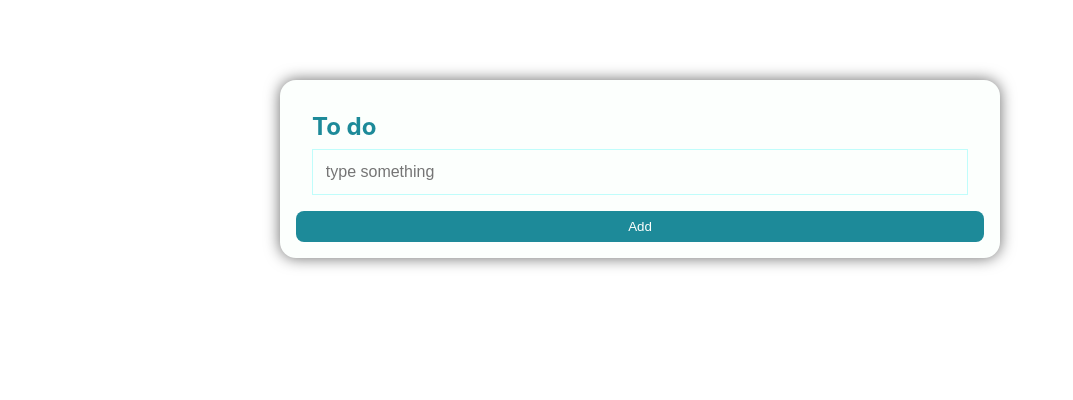
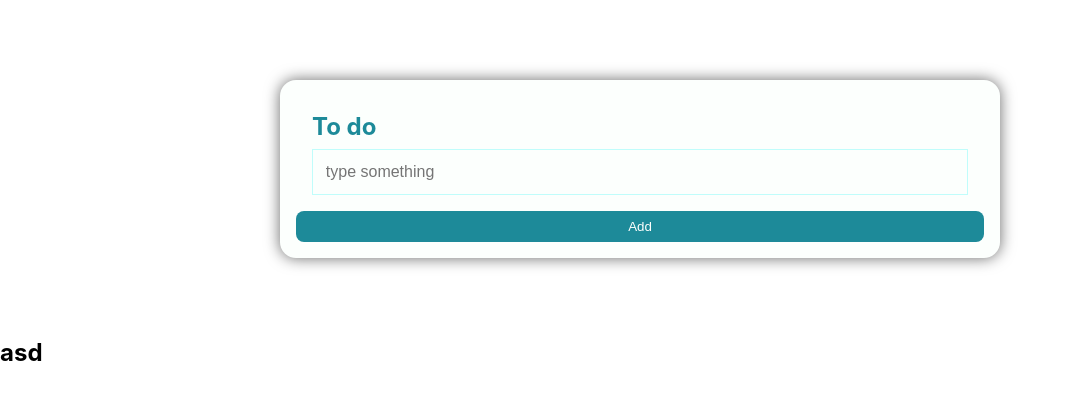
Before and after one commit to YasudaYutaka/simple-to-do-list, a React (Create React App) app: page / in a window 1280 px wide. Shown: the top 400 px of the page, without its empty margins (0-1073 px from the left). Built offline with nearby package versions, Linux system fonts and the light colour scheme.

Commit message:
items-section & ItemList component

```diff
--- a/src/App.js
+++ b/src/App.js
@@ -1,5 +1,6 @@
 import './App.css';
 import ToDoInput from './components/ToDoInput';
+import ItemList from './components/ItemList'
 
 function App() {
   return (
@@ -7,6 +8,9 @@ function App() {
       <section className='input-section'>
         <ToDoInput />
       </section>
+      <section className='items-section'>
+        <ItemList />
+      </section>
     </header>
   );
 }
```
